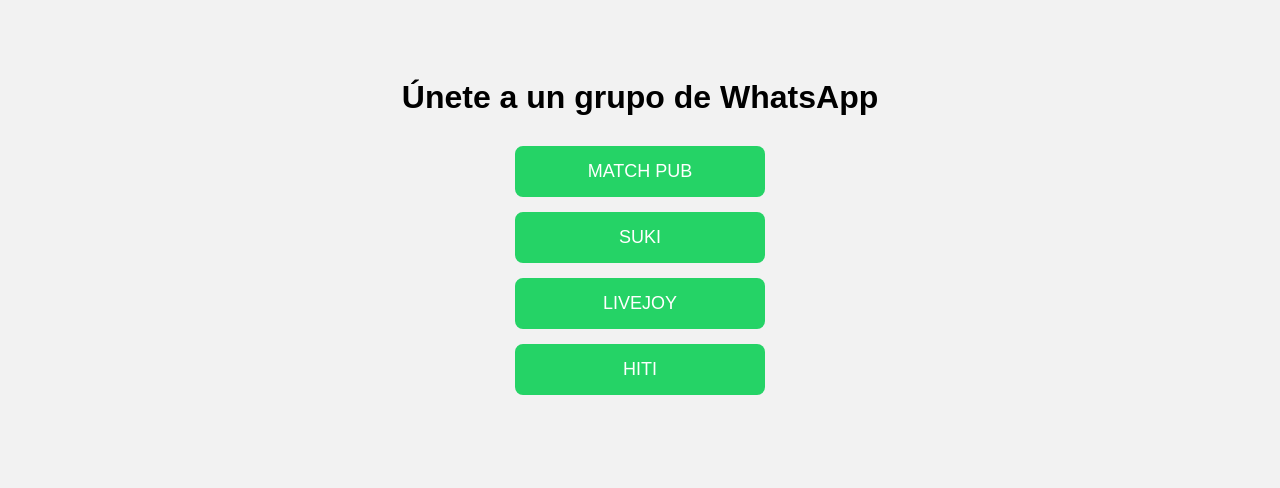
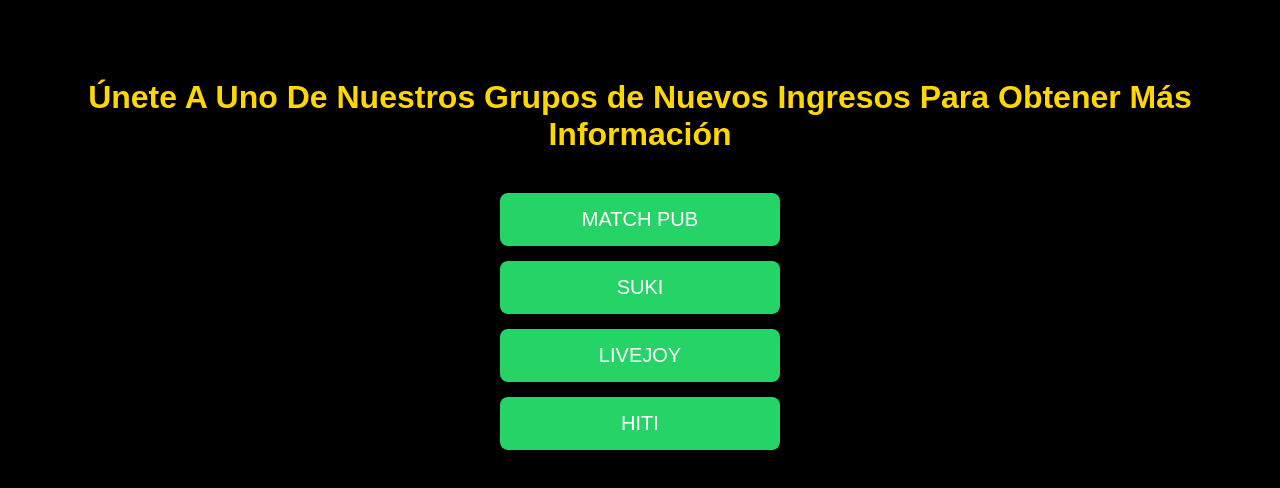
Before and after one commit to CarolArdila/redirect-group, a plain HTML site: page index.html in a window 1280 px wide. Drawn offline with Linux system fonts and the light colour scheme.

Commit message:
Update index.html

```diff
--- a/index.html
+++ b/index.html
@@ -8,25 +8,27 @@
       font-family: Arial, sans-serif;
       text-align: center;
       padding: 50px;
-      background-color: #f2f2f2;
+      background-color: #000000; /* fondo negro */
+      color: #FFD700; /* letras doradas */
     }
 
     h1 {
-      margin-bottom: 30px;
+      font-size: 32px;
+      margin-bottom: 40px;
     }
 
     .boton-grupo {
       display: block;
       margin: 15px auto;
       padding: 15px 30px;
-      font-size: 18px;
-      background-color: #25D366;
-      color: white;
+      font-size: 20px;
+      background-color: #25D366; /* verde WhatsApp */
+      color: white; /* letras blancas en los botones */
       border: none;
       border-radius: 8px;
       cursor: pointer;
       transition: background-color 0.3s ease;
-      width: 250px;
+      width: 280px;
     }
 
     .boton-grupo:hover {
@@ -36,7 +38,7 @@
 </head>
 <body>
 
-  <h1>Únete a un grupo de WhatsApp</h1>
+  <h1>Únete A Uno De Nuestros Grupos de Nuevos Ingresos Para Obtener Más Información</h1>
 
   <button class="boton-grupo" onclick="window.location.href='https://chat.whatsapp.com/JogdjyvY5xxHModAC5H9hy'">MATCH PUB</button>
   <button class="boton-grupo" onclick="window.location.href='https://chat.whatsapp.com/FA5ZHVhvGxrBu67bVfeqUh'">SUKI</button>
```
